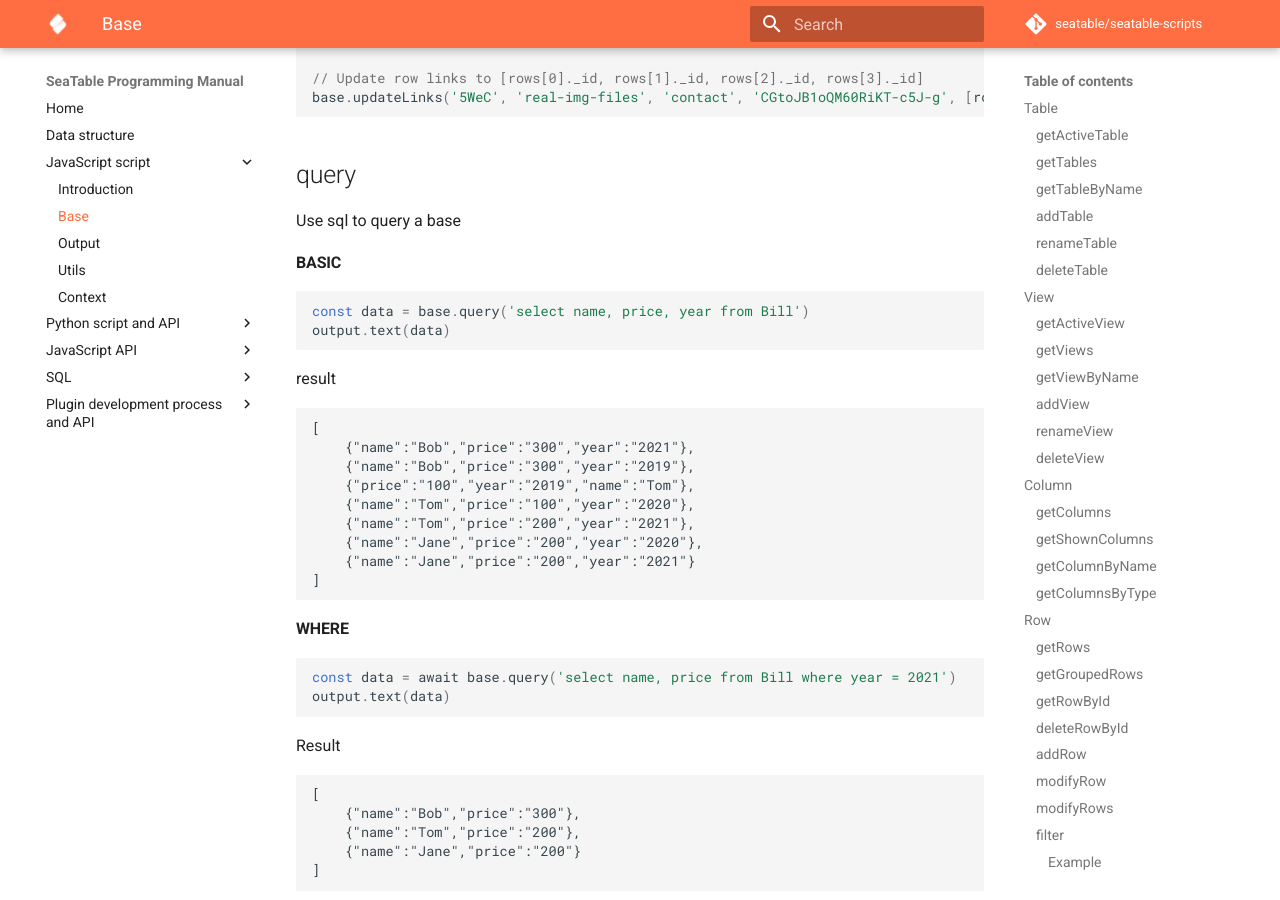
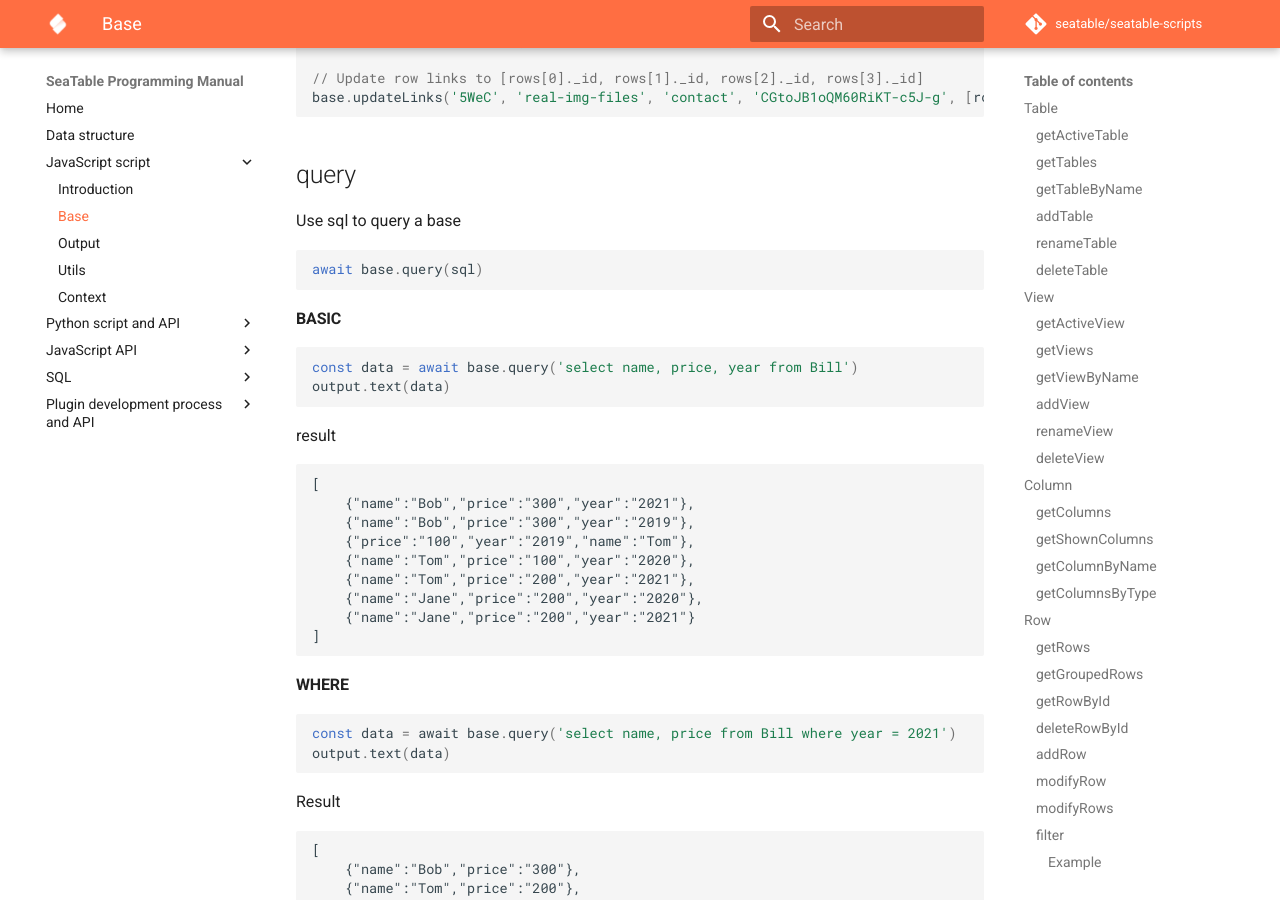
Before and after one commit to seatable/seatable-scripts, an MkDocs documentation site: the page built from manual/javascript/base.md, in a window 1280 px wide and 900 px high, scrolled down 8939 px. Built offline with MkDocs 1.6.1 and Material for MkDocs 9.7.7, drawn with Linux system fonts in a browser that asks for light colours; comment, search, counter and statistics services are not loaded.

Commit message:
optimizated code

````diff
--- a/manual/javascript/base.md
+++ b/manual/javascript/base.md
@@ -527,10 +527,15 @@ base.updateLinks('5WeC', 'real-img-files', 'contact', 'CGtoJB1oQM60RiKT-c5J-g',
 
 Use sql to query a base
 
+```javascript
+await base.query(sql)
+
+```
+
 #### BASIC
 
 ```javascript
-const data = base.query('select name, price, year from Bill')
+const data = await base.query('select name, price, year from Bill')
 output.text(data)
 
 ```
````
